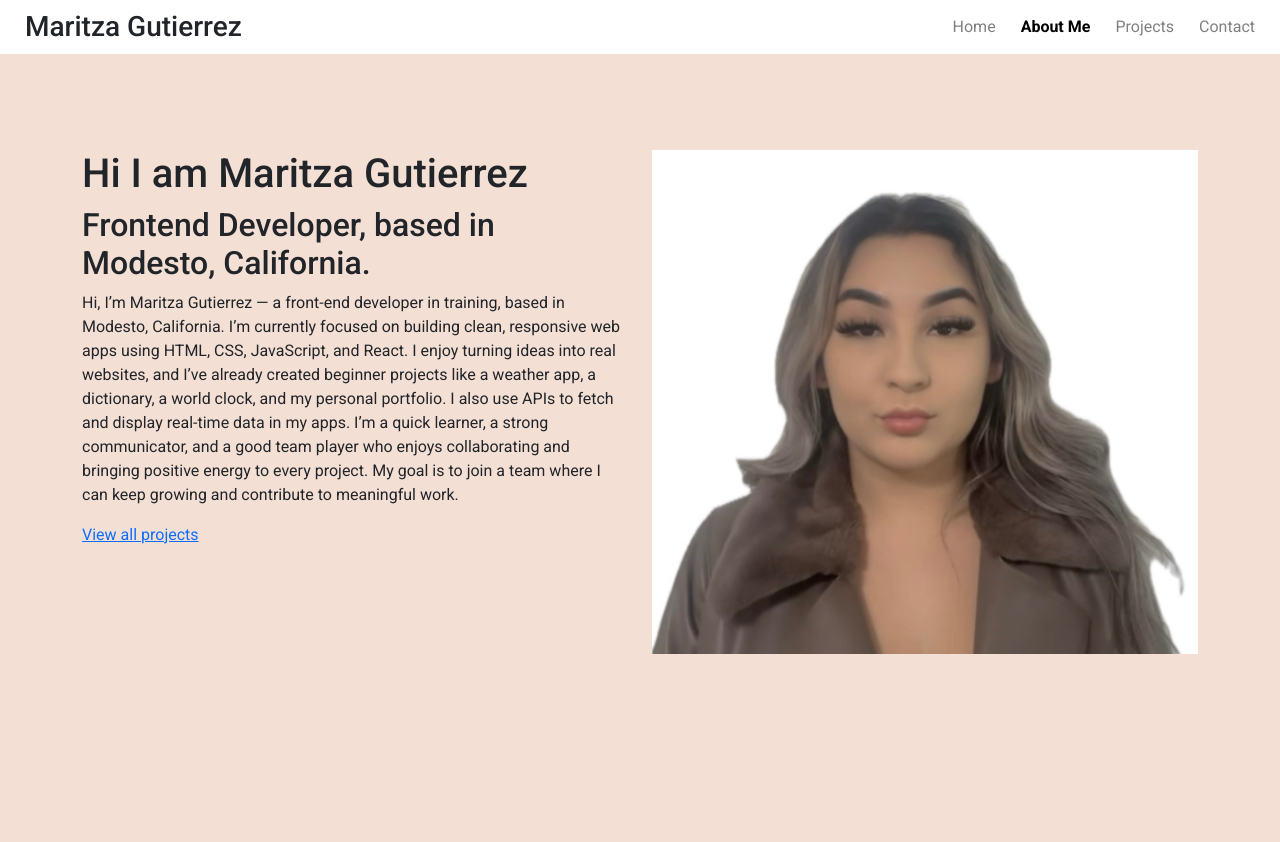
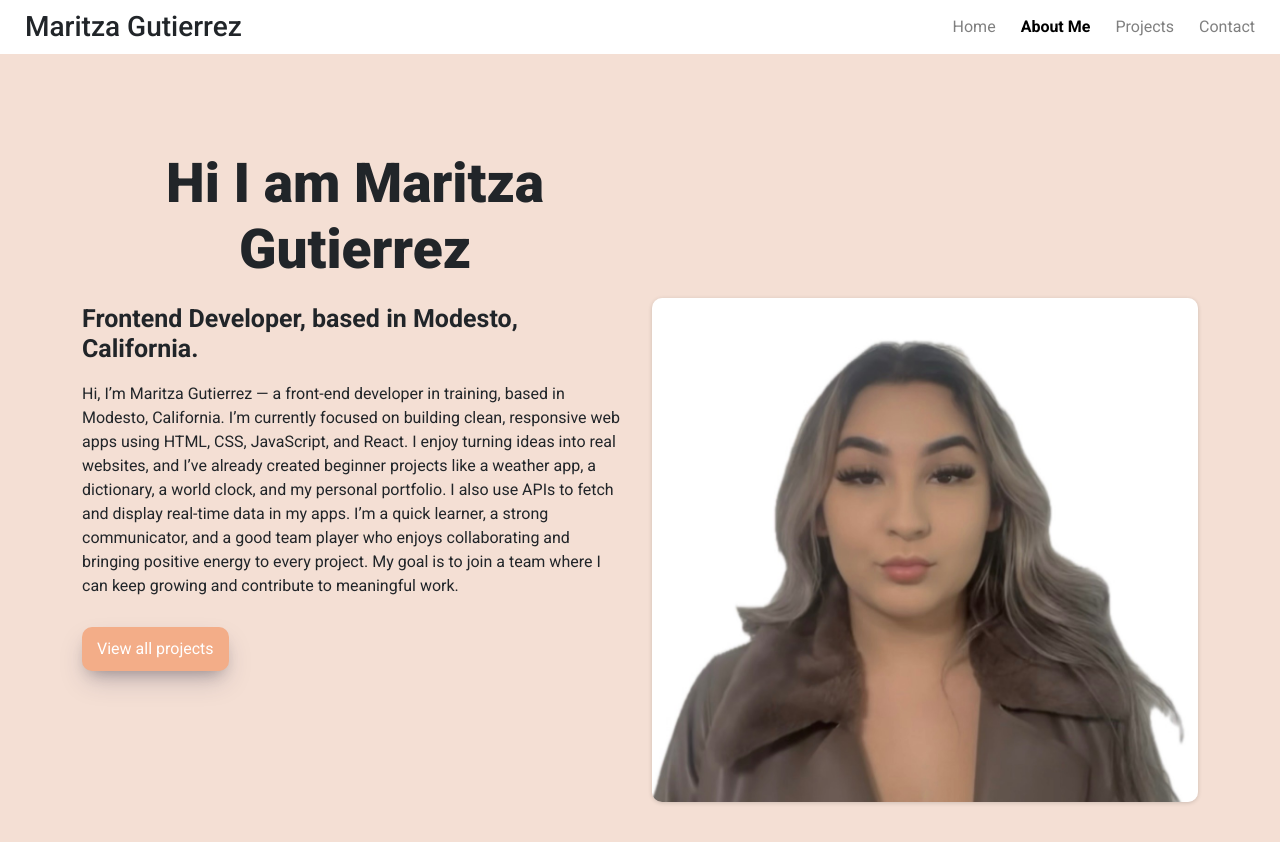
Before and after one commit to Mariii209/mari-portfolio-react, a React (Create React App) app: page /about in a window 1280 px wide. Shown: the top 842 px of the page. Before the commit the page ends 800 px from the top, so only its background shows below. Built offline with nearby package versions, Linux system fonts and the light colour scheme.

Commit message:
Updated AboutMe.js and .css

```diff
--- a/src/AboutMe.css
+++ b/src/AboutMe.css
@@ -1,5 +1,42 @@
 .AboutMe {
   margin: 150px auto 0;
-
   max-width: 1300px;
 }
+
+.AboutMe h1 {
+  font-size: 55px;
+  font-weight: 800;
+  margin: 0 10px 22px;
+  text-align: center;
+}
+
+.AboutMe h2 {
+  margin-bottom: 18px;
+  font-size: 25px;
+  font-weight: 600;
+}
+
+.AboutMe .ProjectsLink {
+  display: inline-block;
+  text-decoration: none;
+  color: white;
+  background: #f3ad88;
+  padding: 10px 15px;
+  border-radius: 10px;
+  box-shadow: rgba(50, 50, 93, 0.25) 0px 13px 27px -5px,
+    rgba(0, 0, 0, 0.3) 0px 8px 16px -8px;
+  transition: all 700ms ease-in-out;
+  margin: 13px 0 30px;
+}
+
+.MeSectionImage {
+  display: flex;
+  justify-content: center; /* horizontal */
+  align-items: center; /* vertical */
+  height: 100vh;
+}
+
+.AboutMeImage {
+  border-radius: 10px;
+  box-shadow: rgba(0, 0, 0, 0.16) 0px 1px 4px;
+}
--- a/src/AboutMe.js
+++ b/src/AboutMe.js
@@ -2,6 +2,7 @@ import React from "react";
 import SiteMenu from "./SiteMenu";
 import "./AboutMe.css";
 import Me from "./Me.jpeg";
+import { NavLink } from "react-router-dom";
 
 export default function AboutMe() {
   return (
@@ -26,12 +27,18 @@ export default function AboutMe() {
                 project. My goal is to join a team where I can keep growing and
                 contribute to meaningful work.
               </p>
-              <a href="/">View all projects</a>
+              <NavLink to="/projects" className="ProjectsLink">
+                View all projects
+              </NavLink>
             </div>
           </div>
           <div className="col-md">
             <div className="MeSectionImage">
-              <img src={Me} alt="Maritza Gutierrez" className="img-fluid" />
+              <img
+                src={Me}
+                alt="Maritza Gutierrez"
+                className="img-fluid AboutMeImage"
+              />
             </div>
           </div>
         </div>
```
